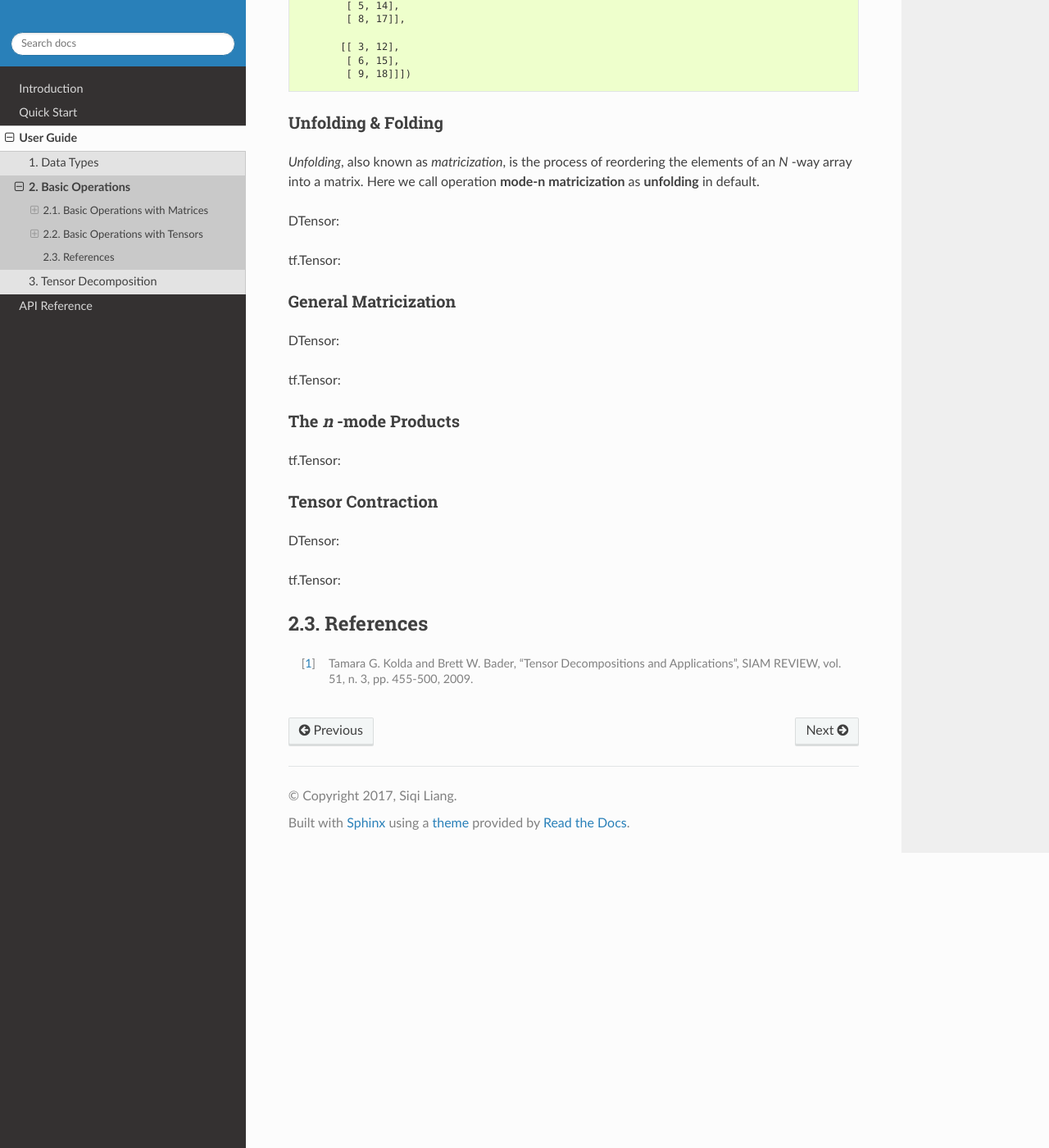
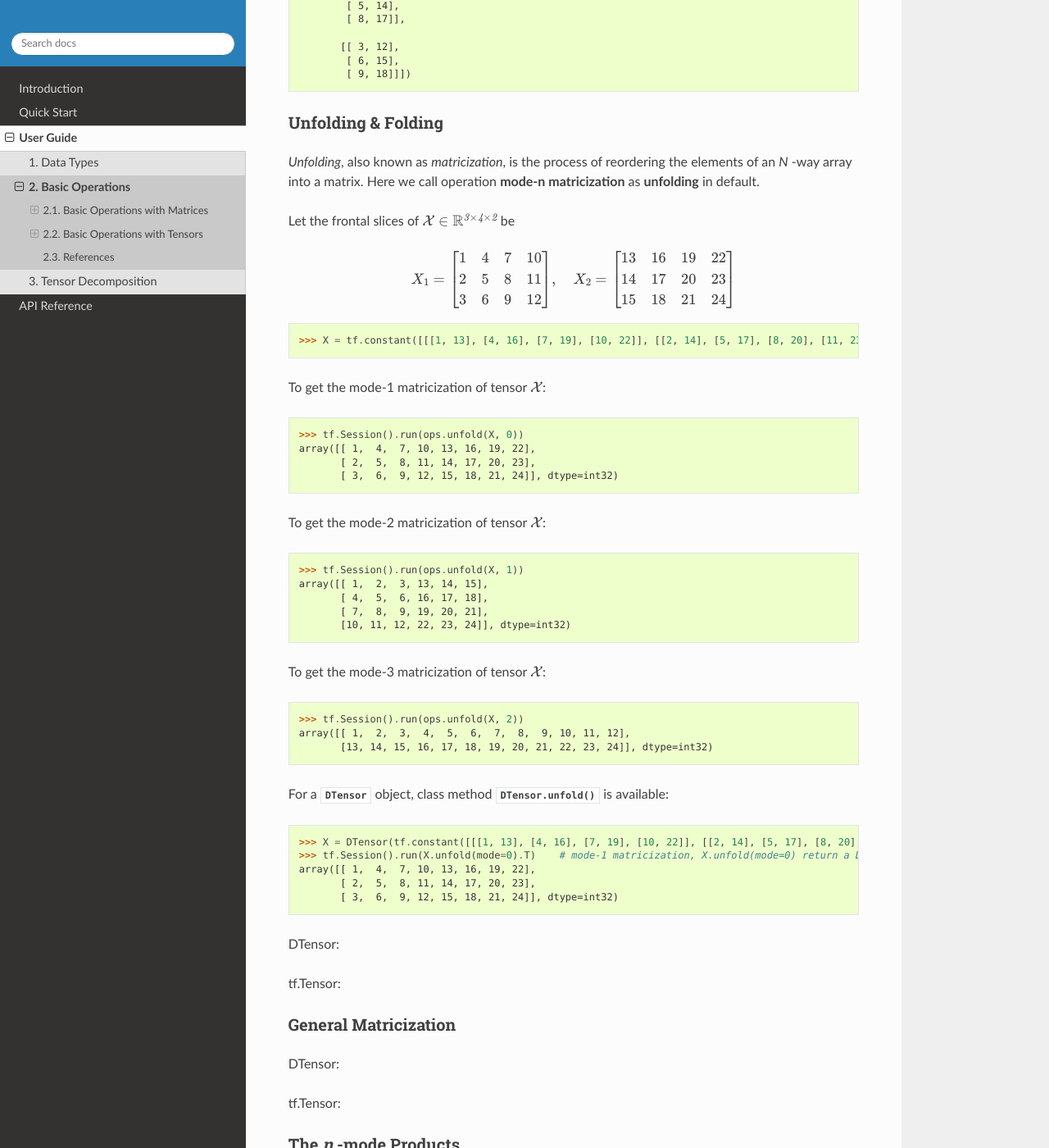
Before and after one commit to Large-Scale-Tensor-Decomposition/TensorD, a Sphinx documentation site: the page built from docs/source/guide_basic_ops.rst, in a window 1280 px wide and 1400 px high, scrolled down 5457 px. Shown: the whole window at 82% size. Built offline with Sphinx 7.4.7 and the Read the Docs theme 2.0.0, drawn with Linux system fonts in a browser that asks for light colours; pages that are not in the unit, such as notebooks, are missing from menus.

Commit message:
Edit Unfolding on tf.Tensor

```diff
--- a/docs/source/guide_basic_ops.rst
+++ b/docs/source/guide_basic_ops.rst
@@ -360,12 +360,73 @@ To reconstruct the vector:
            [ 9, 18]]])
 
 
-
-
 Unfolding & Folding
 ^^^^^^^^^^^^^^^^^^^
 *Unfolding*, also known as *matricization*, is the process of reordering the elements of an *N* -way array into a matrix.
 Here we call operation **mode-n matricization** as **unfolding** in default.
+
+Let the frontal slices of :math:`\mathcal{X} \in \mathbb{R}^{\mathit{3} \times \mathit{4} \times \mathit{2}}` be
+
+.. math::
+   X_1 =
+   \left[
+   \begin{matrix}
+   1  & 4  & 7  & 10\\
+   2  & 5  & 8  & 11\\
+   3  & 6  & 9  & 12
+   \end{matrix}
+   \right] , \quad X_2 = \left[
+                         \begin{matrix}
+   13 & 16 & 19 & 22\\
+   14 & 17 & 20 & 23\\
+   15 & 18 & 21 & 24
+                         \end{matrix}
+                         \right]
+
+.. code-block:: python
+
+   >>> X = tf.constant([[[1, 13], [4, 16], [7, 19], [10, 22]], [[2, 14], [5, 17], [8, 20], [11, 23]], [[3, 15], [6, 18], [9, 21], [12, 24]]])    # the shape of X is (3, 4, 2)
+
+To get the mode-1 matricization of tensor :math:`\mathcal{X}`:
+
+.. code-block:: python
+
+   >>> tf.Session().run(ops.unfold(X, 0))
+   array([[ 1,  4,  7, 10, 13, 16, 19, 22],
+          [ 2,  5,  8, 11, 14, 17, 20, 23],
+          [ 3,  6,  9, 12, 15, 18, 21, 24]], dtype=int32)
+
+To get the mode-2 matricization of tensor :math:`\mathcal{X}`:
+
+.. code-block:: python
+
+   >>> tf.Session().run(ops.unfold(X, 1))
+   array([[ 1,  2,  3, 13, 14, 15],
+          [ 4,  5,  6, 16, 17, 18],
+          [ 7,  8,  9, 19, 20, 21],
+          [10, 11, 12, 22, 23, 24]], dtype=int32)
+
+To get the mode-3 matricization of tensor :math:`\mathcal{X}`:
+
+.. code-block:: python
+
+   >>> tf.Session().run(ops.unfold(X, 2))
+   array([[ 1,  2,  3,  4,  5,  6,  7,  8,  9, 10, 11, 12],
+          [13, 14, 15, 16, 17, 18, 19, 20, 21, 22, 23, 24]], dtype=int32)
+
+For a :class:`DTensor` object, class method :func:`DTensor.unfold` is available:
+
+.. code-block:: python
+
+   >>> X = DTensor(tf.constant([[[1, 13], [4, 16], [7, 19], [10, 22]], [[2, 14], [5, 17], [8, 20], [11, 23]], [[3, 15], [6, 18], [9, 21], [12, 24]]]))
+   >>> tf.Session().run(X.unfold(mode=0).T)    # mode-1 matricization, X.unfold(mode=0) return a DTensor
+   array([[ 1,  4,  7, 10, 13, 16, 19, 22],
+          [ 2,  5,  8, 11, 14, 17, 20, 23],
+          [ 3,  6,  9, 12, 15, 18, 21, 24]], dtype=int32)
+
+
+
+
 
 DTensor:
 
```
